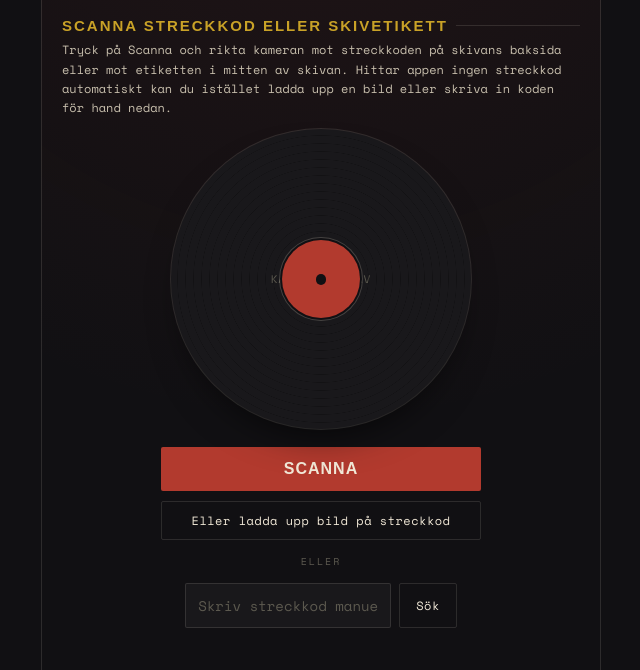
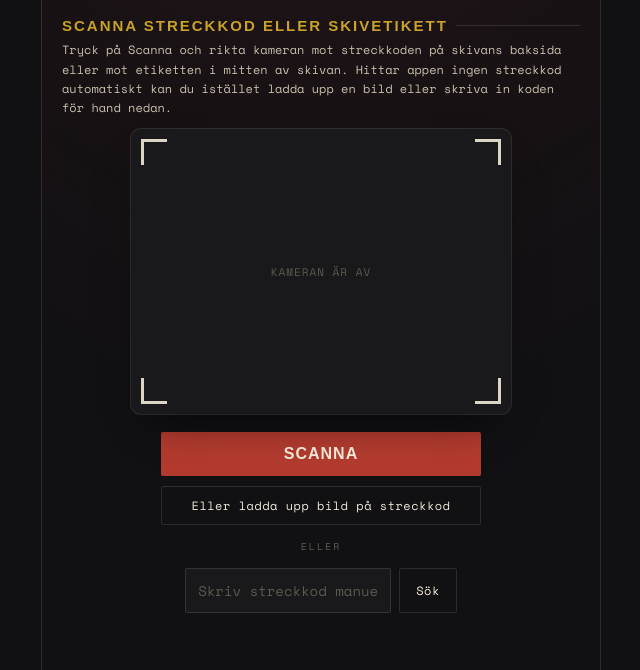
Before and after one commit to HakkySakk/VinylCheck, a plain HTML site: page index.html in a window 1280 px wide. Shown: the part 129-799 px from the top of the page, without its empty margins (319-959 px from the left). Drawn offline with nearby package versions, Linux system fonts and the light colour scheme; a web font is replaced by a local one.

Commit message:
Add files via upload

```diff
--- a/index.html
+++ b/index.html
@@ -130,49 +130,58 @@
   /* ---------- scan viewfinder (signature element) ---------- */
   .disc-frame{
     position:relative;
-    width:min(78vw, 300px);
-    aspect-ratio:1;
+    width:100%;
+    max-width:380px;
+    aspect-ratio:4/3;
     margin:8px auto 18px;
-    border-radius:50%;
+    border-radius:10px;
     overflow:hidden;
     background:var(--black-soft);
     box-shadow: 0 0 0 1px var(--line), 0 20px 40px -20px rgba(0,0,0,0.8);
+    transition: box-shadow .2s ease;
   }
   .disc-frame video, .disc-frame img.captured{
     position:absolute; inset:0;
     width:100%; height:100%;
     object-fit:cover;
   }
-  .disc-frame .grooves{
+  .scan-corners{ position:absolute; inset:0; pointer-events:none; }
+  .scan-corners span{
+    position:absolute;
+    width:26px; height:26px;
+    border-color:var(--gold);
+    opacity:0.9;
+  }
+  .scan-corners span:nth-child(1){ top:10px; left:10px; border-top:3px solid; border-left:3px solid; }
+  .scan-corners span:nth-child(2){ top:10px; right:10px; border-top:3px solid; border-right:3px solid; }
+  .scan-corners span:nth-child(3){ bottom:10px; left:10px; border-bottom:3px solid; border-left:3px solid; }
+  .scan-corners span:nth-child(4){ bottom:10px; right:10px; border-bottom:3px solid; border-right:3px solid; }
+  .scan-line{
+    position:absolute; left:6%; right:6%; top:12%;
+    height:2px;
+    background:var(--red);
+    box-shadow:0 0 10px 1px rgba(178,58,46,0.7);
+    opacity:0;
+    pointer-events:none;
+  }
+  .disc-frame.scanning .scan-line{
+    opacity:1;
+    animation: scanmove 2.1s ease-in-out infinite;
+  }
+  @keyframes scanmove{ 0%{ top:12%; } 50%{ top:86%; } 100%{ top:12%; } }
+  @keyframes spin{ to{ transform:rotate(360deg); } }
+  @media (prefers-reduced-motion: reduce){ .disc-frame.scanning .scan-line{ animation:none; opacity:0.7; top:50%; } }
+
+  .disc-frame.detected{
+    box-shadow: 0 0 0 1px var(--line), 0 0 0 3px var(--green), 0 20px 40px -20px rgba(0,0,0,0.8);
+  }
+  .disc-frame.detected::after{
+    content:"";
     position:absolute; inset:0;
-    border-radius:50%;
-    pointer-events:none;
-    background:
-      repeating-radial-gradient(circle at center,
-        rgba(0,0,0,0) 0px, rgba(0,0,0,0) 7px,
-        rgba(0,0,0,0.28) 7.5px, rgba(0,0,0,0) 8px);
-    mix-blend-mode:multiply;
+    background:rgba(76,122,94,0.28);
+    animation: detectflash .6s ease forwards;
   }
-  .disc-frame .label-hole{
-    position:absolute;
-    left:50%; top:50%;
-    width:26%; height:26%;
-    transform:translate(-50%,-50%);
-    border-radius:50%;
-    background:var(--red);
-    display:flex; align-items:center; justify-content:center;
-    box-shadow:0 0 0 2px var(--black), 0 0 0 3px rgba(242,233,216,0.2);
-  }
-  .disc-frame .label-hole::after{
-    content:"";
-    width:14%; height:14%;
-    min-width:6px; min-height:6px;
-    border-radius:50%;
-    background:var(--black);
-  }
-  .disc-frame.scanning .grooves{ animation:spin 3.2s linear infinite; }
-  @keyframes spin{ to{ transform:rotate(360deg); } }
-  @media (prefers-reduced-motion: reduce){ .disc-frame.scanning .grooves{ animation:none; } }
+  @keyframes detectflash{ from{ opacity:1; } to{ opacity:0; } }
 
   .disc-frame .placeholder{
     position:absolute; inset:0;
@@ -387,8 +396,8 @@
         <div class="placeholder" id="camPlaceholder">Kameran är av</div>
         <video id="video" playsinline muted style="display:none"></video>
         <img class="captured" id="capturedImg" style="display:none" alt="">
-        <div class="grooves"></div>
-        <div class="label-hole"></div>
+        <div class="scan-line"></div>
+        <div class="scan-corners" aria-hidden="true"><span></span><span></span><span></span><span></span></div>
       </div>
 
       <div class="scan-controls">
@@ -821,7 +830,13 @@
         const raw = codes[0].rawValue;
         scanStatus.className = "status-line ok";
         scanStatus.textContent = "Streckkod hittad: " + raw;
-        stopCamera();
+        discFrame.classList.add("detected");
+        if(navigator.vibrate) navigator.vibrate(80);
+        if(detectRAF) cancelAnimationFrame(detectRAF);
+        setTimeout(()=>{
+          discFrame.classList.remove("detected");
+          stopCamera();
+        }, 350);
         await handleBarcode(raw);
         return;
       }
```
